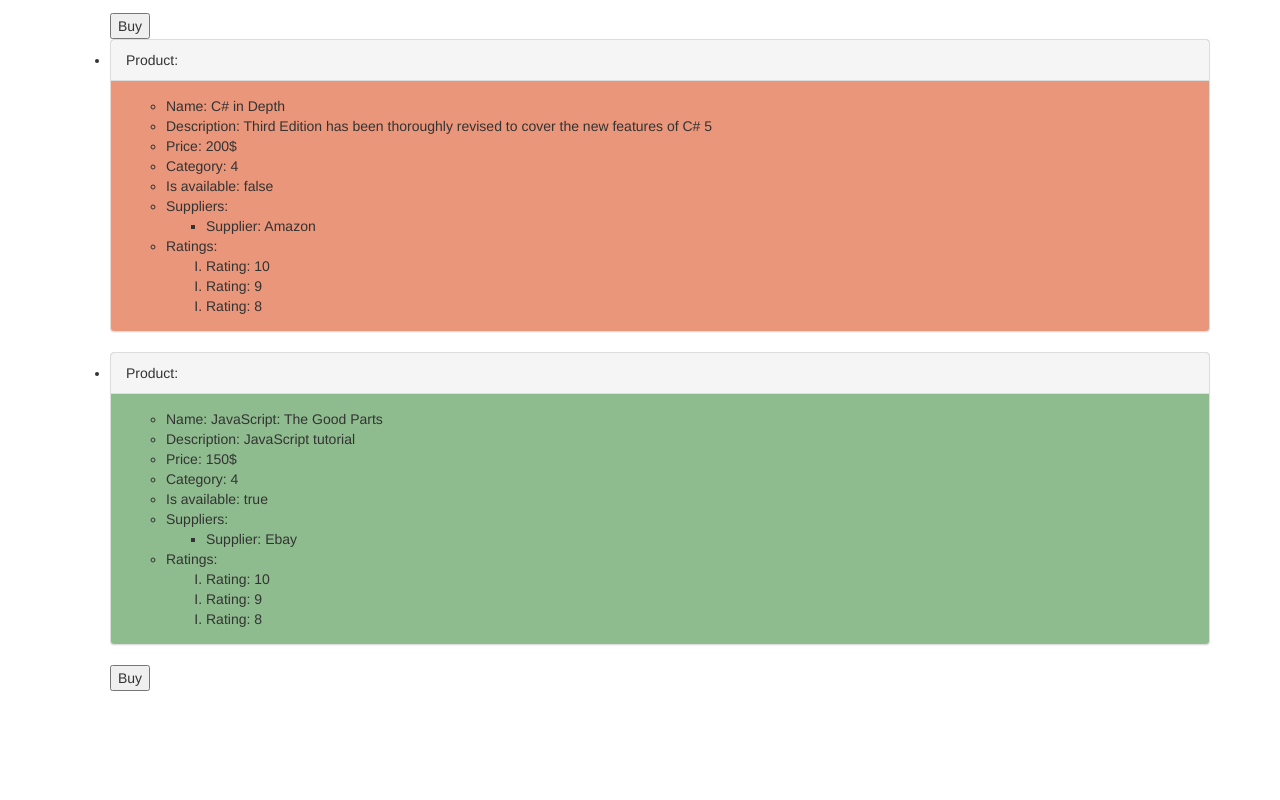
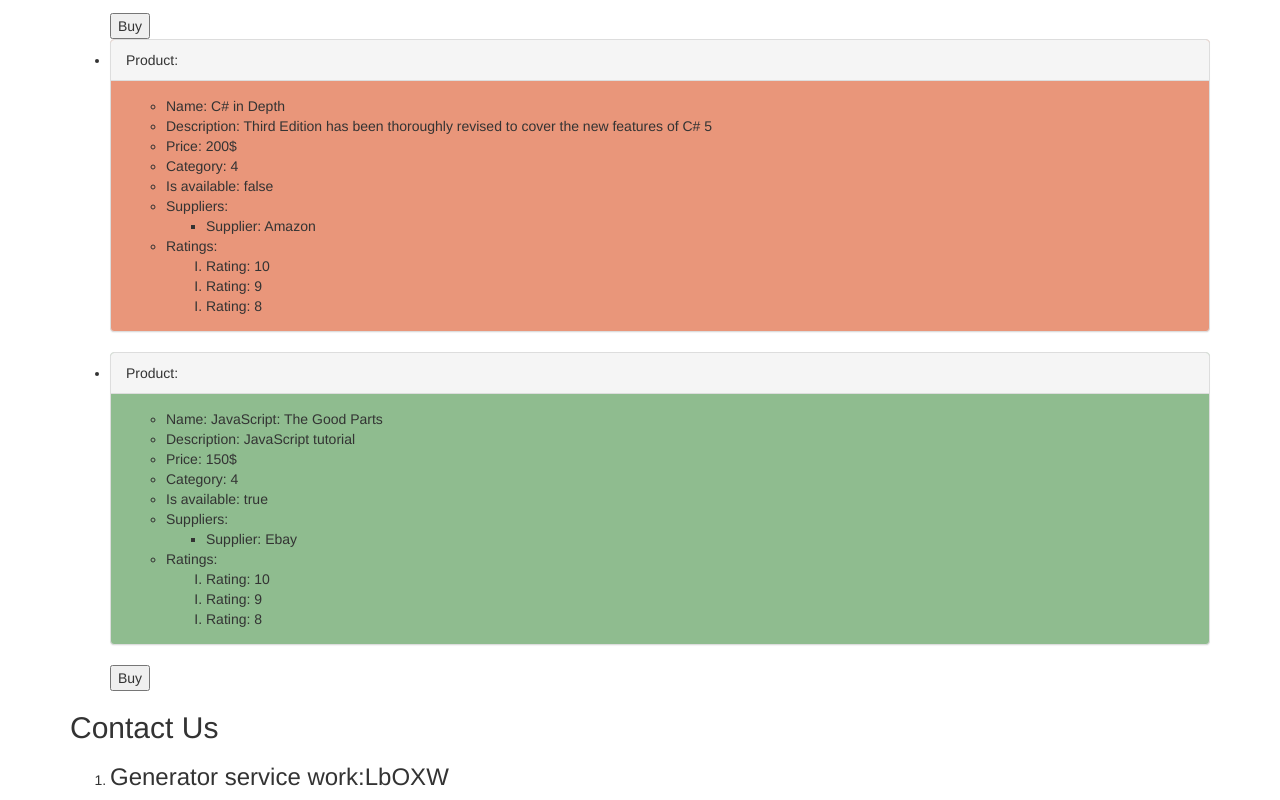
Before and after one commit to KaplinSergey/AngularMentoring, an Angular app: page / in a window 1280 px wide. Shown: the part 799-1599 px from the top of the page. Before the commit the page ends 1500 px from the top, so only its background shows below. Built offline with nearby package versions, Linux system fonts and the light colour scheme.

Commit message:
Added "TextClick" directive, "LocalStorageService", "ConfigOptionsService", "ConstantsService", "GeneratorService".

```diff
--- a/src/app/app.component.html
+++ b/src/app/app.component.html
@@ -11,4 +11,5 @@
       <h3>Cart is empty</h3>
   </ng-template>
   <app-product-list></app-product-list>
+  <app-contact-us></app-contact-us>
 </div>
--- a/src/app/core/components/contact-us/contact-us.component.html
+++ b/src/app/core/components/contact-us/contact-us.component.html
@@ -1,3 +1,6 @@
-<p>
-  contact-us works!
-</p>
+<h2>Contact Us</h2>
+<ol>
+  <li>
+    <h3 appTextClick>Generator service work:{{getRandomString()}}</h3>
+  </li>
+</ol>
--- a/src/app/core/components/contact-us/contact-us.component.ts
+++ b/src/app/core/components/contact-us/contact-us.component.ts
@@ -1,15 +1,59 @@
-import { Component, OnInit } from '@angular/core';
+import { Component, Optional, OnInit, Inject, InjectionToken } from '@angular/core';
+import { ConstantsService } from '../../services/constants/constants.service';
+import { LocalStorageService } from '../../services/localstorage/local-storage.service';
+import { GeneratorService } from '../../services/generator/generator.service';
+import { ConfigOptionsService } from '../../services/configoptions/config-options.service';
+import { GeneratorServiceNFactory, StringGenerator } from '../../services/generator/generator-service-n.factory';
+import { ConfigModel } from '../../models/config-model';
+
 
 @Component({
   selector: 'app-contact-us',
   templateUrl: './contact-us.component.html',
-  styleUrls: ['./contact-us.component.css']
+  styleUrls: ['./contact-us.component.css'],
+  providers: [
+    { provide: ConstantsService, useValue: { App: 'TaskManager', Ver: '1.0'} },
+    { provide: LocalStorageService, useClass: LocalStorageService },
+    { provide: StringGenerator, useFactory: GeneratorServiceNFactory(5), deps: [GeneratorService] }
+  ]
 })
 export class ContactUsComponent implements OnInit {
 
-  constructor() { }
+  constructor(
+    @Inject(ConstantsService) private constant: string,
+    @Optional() private localStorage: LocalStorageService,
+    @Inject(StringGenerator) private stringGenerator: string,
+    @Optional() private configOptionsService: ConfigOptionsService
+  ) { }
 
   ngOnInit() {
   }
 
+  getConstant() {
+    return this.constant;
+  }
+
+  getRandomString(): string {
+    return this.stringGenerator;
+  }
+
+  getConfig(): ConfigModel {
+    return this.configOptionsService.get();
+  }
+
+  setConfig(configObject) {
+    this.configOptionsService.set(configObject);
+  }
+
+  getLocalStorageItem(): number {
+    return this.localStorage.getItem();
+  }
+
+  setLocalStorageItem(item: number) {
+    this.localStorage.setItem(item);
+  }
+
+  removeLocalStorageItem() {
+    this.localStorage.removeItem();
+  }
 }
--- a/src/app/core/core.module.ts
+++ b/src/app/core/core.module.ts
@@ -2,11 +2,13 @@ import { NgModule } from '@angular/core';
 import { CommonModule } from '@angular/common';
 import { ContactUsComponent } from './components/contact-us/contact-us.component';
 import { ChangeHostElementDirective } from './directives/change-host-element.directive';
+import { TextClickDirective } from './directives/text-click.directive';
 
 @NgModule({
-  declarations: [ContactUsComponent, ChangeHostElementDirective],
+  declarations: [ContactUsComponent, ChangeHostElementDirective, TextClickDirective],
   imports: [
     CommonModule
-  ]
+  ],
+  exports: [ContactUsComponent]
 })
 export class CoreModule { }
--- /dev/null
+++ b/src/app/core/directives/text-click.directive.ts
@@ -0,0 +1,17 @@
+import { Directive } from '@angular/core';
+import { ElementRef } from '@angular/core';
+import { Renderer2 } from '@angular/core';
+import { HostListener } from '@angular/core';
+
+@Directive({
+  selector: '[appTextClick]'
+})
+export class TextClickDirective {
+
+  constructor(private el: ElementRef, private render: Renderer2) { }
+
+  @HostListener('click')
+  onClick() {
+    this.render.setStyle(this.el.nativeElement, 'font-style', 'italic');
+  }
+}
--- /dev/null
+++ b/src/app/core/models/config-model.ts
@@ -0,0 +1,8 @@
+export class ConfigModel {
+    constructor(
+        public id: number,
+        public login: string,
+        public email: number
+    ) {
+    }
+}
--- a/src/app/core/services/configoptions/config-options.service.ts
+++ b/src/app/core/services/configoptions/config-options.service.ts
@@ -1,17 +1,23 @@
 import { Injectable } from '@angular/core';
+import { ConfigModel } from '../../models/config-model';
 
 @Injectable({
   providedIn: 'root'
 })
 export class ConfigOptionsService {
+  private config: ConfigModel;
 
   constructor() { }
 
   get() {
-
+    return this.config;
   }
 
-  set() {
-
+  set(configModel) {
+    for (const prop in configModel) {
+      if (this.config.hasOwnProperty(prop)) {
+         this.config[prop] = configModel[prop];
+      }
+    }
   }
 }
--- a/src/app/core/services/constants/constants.service.ts
+++ b/src/app/core/services/constants/constants.service.ts
@@ -1,7 +1,8 @@
 import { Injectable } from '@angular/core';
+import { CoreModule } from '../../core.module';
 
 @Injectable({
-  providedIn: 'root'
+  providedIn: CoreModule
 })
 export class ConstantsService {
 
--- /dev/null
+++ b/src/app/core/services/generator/generator-service-n.factory.ts
@@ -0,0 +1,10 @@
+import { InjectionToken } from '@angular/core';
+import { GeneratorService } from './generator.service';
+
+export const StringGenerator = new InjectionToken<string>('StringGenerator');
+
+export function GeneratorServiceNFactory(lenght: number) {
+  return function(generator: GeneratorService): string {
+    return generator.getRandomString(lenght);
+  };
+}
--- a/src/app/core/services/generator/generator.service.ts
+++ b/src/app/core/services/generator/generator.service.ts
@@ -6,4 +6,14 @@ import { Injectable } from '@angular/core';
 export class GeneratorService {
 
   constructor() { }
+
+  getRandomString(stringLength: number): string {
+    let randomString = '';
+    const characters = 'ABCDEFGHIJKLMNOPQRSTUVWXYZabcdefghijklmnopqrstuvwxyz0123456789';
+
+    for (let i = 0; i < stringLength; i++) {
+      randomString += characters.charAt(Math.floor(Math.random() * characters.length));
+    }
+    return randomString;
+  }
 }
--- a/src/app/core/services/localstorage/local-storage.service.ts
+++ b/src/app/core/services/localstorage/local-storage.service.ts
@@ -1,8 +1,9 @@
 import { Injectable } from '@angular/core';
 import { LocalStorage } from '../../models/local-storage';
+import { CoreModule } from '../../core.module';
 
 @Injectable({
-  providedIn: 'root'
+  providedIn: CoreModule
 })
 export class LocalStorageService {
   private localStorage: LocalStorage;
```
Also changed, not shown: 2 other files (tests, documents, lock files or other folders).
